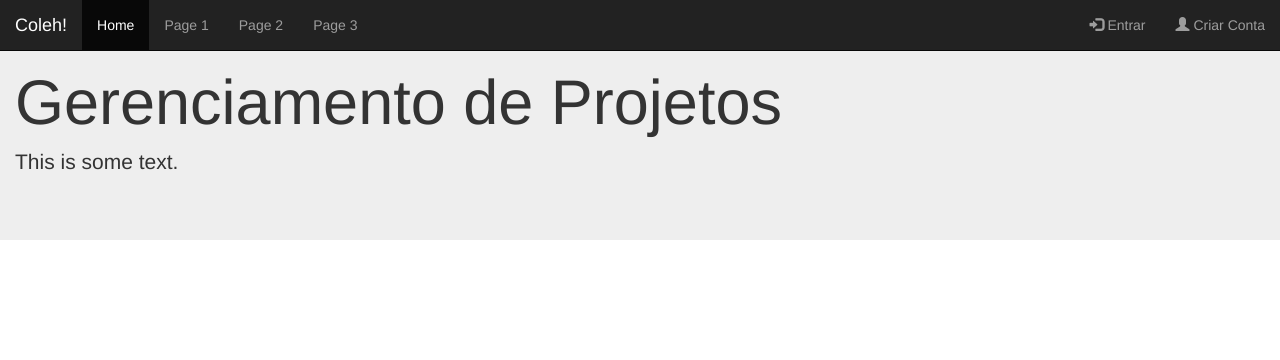
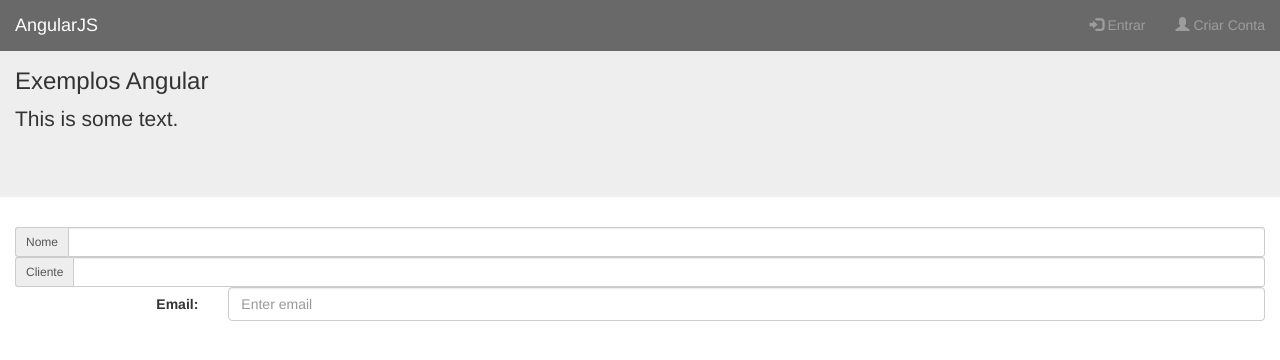
Before and after one commit to murilojatoba/primeiroprojeto, a website: page index.html in a window 1280 px wide. Drawn offline with nearby package versions, Linux system fonts and the light colour scheme.

Commit message:
Inclusão do Angular.

```diff
--- a/bower.json
+++ b/bower.json
@@ -20,6 +20,7 @@
     "tests"
   ],
   "dependencies": {
+    "angular": "~1.4.5",
     "bootstrap": "~3.3.5"
   }
 }
--- a/index.html
+++ b/index.html
@@ -1,26 +1,46 @@
 <!DOCTYPE html>
-<html lang="pt_br">
+<html ng-app="primeiroProjeto" lang="pt_br">
+
 <head>
-    <title>Coleh! - Gerenciamento de Projetos</title>
+    <title>Primeiro Projeto - Exemplos AngularJS</title>
     <meta charset="UTF-8">
     <meta name="viewport" content="width=device-width, initial-scale=1">
     <link rel="stylesheet" href="lib/bootstrap/dist/css/bootstrap.min.css">
+    <style>
+        .navbar {
+            background-color: dimgray;
+            border-color: dimgray;
+        }
+
+        .h1 {
+            text-align: center;
+        }
+    </style>
+    <script src="lib/jquery/dist/jquery.min.js"></script>
     <script src="lib/bootstrap/dist/js/bootstrap.min.js"></script>
-    <script src="lib/jquery/dist/jquery.min.js"></script>
+    <script src="lib/angular/angular.min.js"></script>
+    <script>
+        angular.module("primeiroProjeto", []);
+        angular.module("primeiroProjeto").controller("cadProjetoCtrl", function ($scope) {
+
+        });
+    </script>
 </head>
+
 <body>
+    <form action="#" class="form-horizontal" role="form">
         <nav class="navbar navbar-inverse navbar-fixed-top">
             <div class="container-fluid">
                 <div class="navbar-header">
-          <a class="navbar-brand" href="#">Coleh!</a>
+                    <a class="navbar-brand" href="#">AngularJS</a>
                 </div>
                 <div>
-          <ul class="nav navbar-nav">
+                    <!--ul class="nav navbar-nav">
                     <li class="active"><a href="#">Home</a></li>
                     <li><a href="#">Page 1</a></li>
                     <li><a href="#">Page 2</a></li>
                     <li><a href="#">Page 3</a></li>
-          </ul>
+                </ul-->
                     <ul class="nav navbar-nav navbar-right">
                         <li><a href="#"><span class="glyphicon glyphicon-log-in"></span> Entrar</a></li>
                         <li><a href="#"><span class="glyphicon glyphicon-user"></span> Criar Conta</a></li>
@@ -30,10 +50,28 @@
         </nav>
         <div class="jumbotron">
             <div class="container-fluid">
-            <h1>Gerenciamento de Projetos</h1>
+                <h3>Exemplos Angular</h3>
                 <p>This is some text.</p>
             </div>
         </div>
+        <div class="container-fluid">
+            <div class="input-group input-group-sm">
+                <span class="input-group-addon" id="sizing-addon3">Nome</span>
+                <input ng-model="nomeProjeto" type="text" class="form-control" aria-describedby="sizing-addon3">
+            </div>
 
+            <div class="input-group input-group-sm">
+                <span class="input-group-addon" id="sizing-addon3">Cliente</span>
+                <input ng-model="nomeCliente" type="text" class="form-control" aria-describedby="sizing-addon3">
+            </div>
+            <div class="form-group">
+                <label class="control-label col-sm-2" for="email">Email:</label>
+                <div class="col-sm-10">
+                    <input type="email" class="form-control" id="email" placeholder="Enter email">
+                </div>
+            </div>
+        </div>
+    </form>
 </body>
+
 </html>
```
Lines whose indentation alone changed are shown as unchanged.
